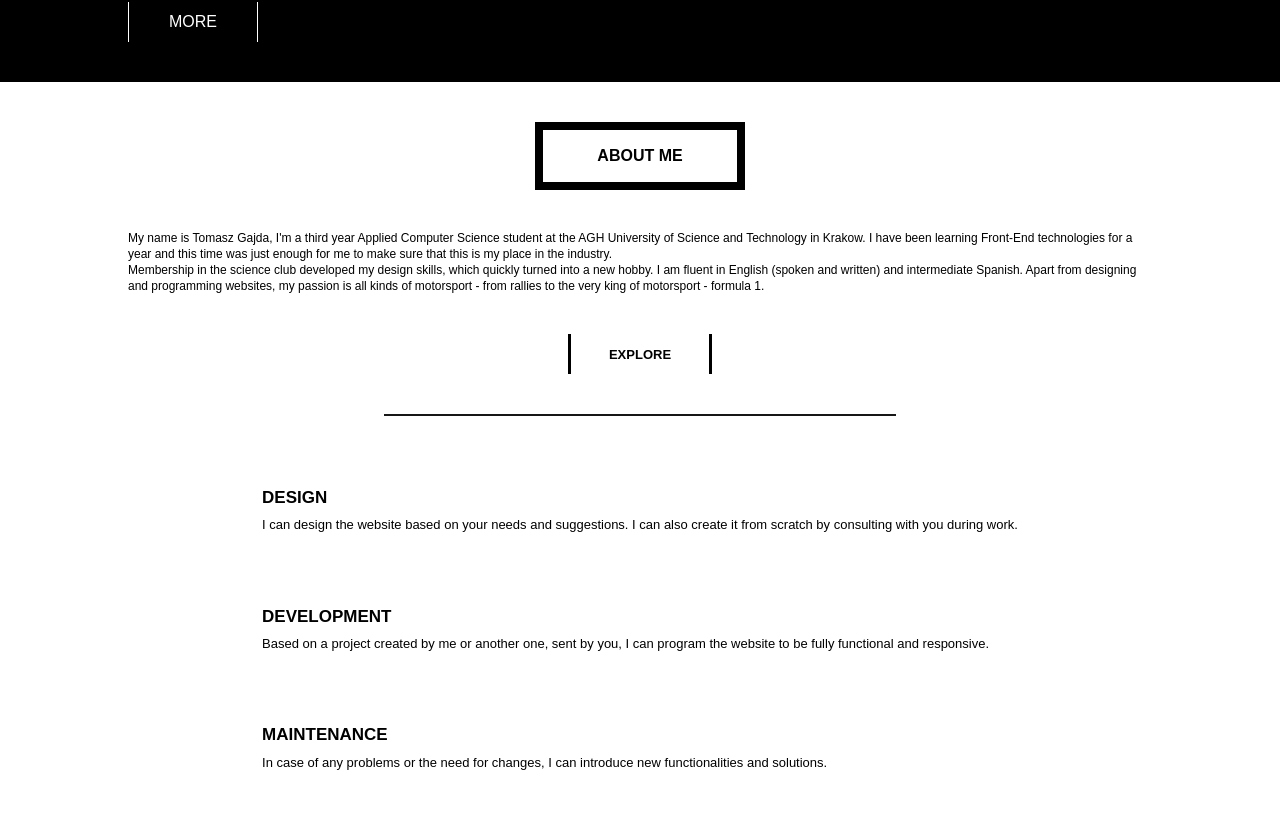
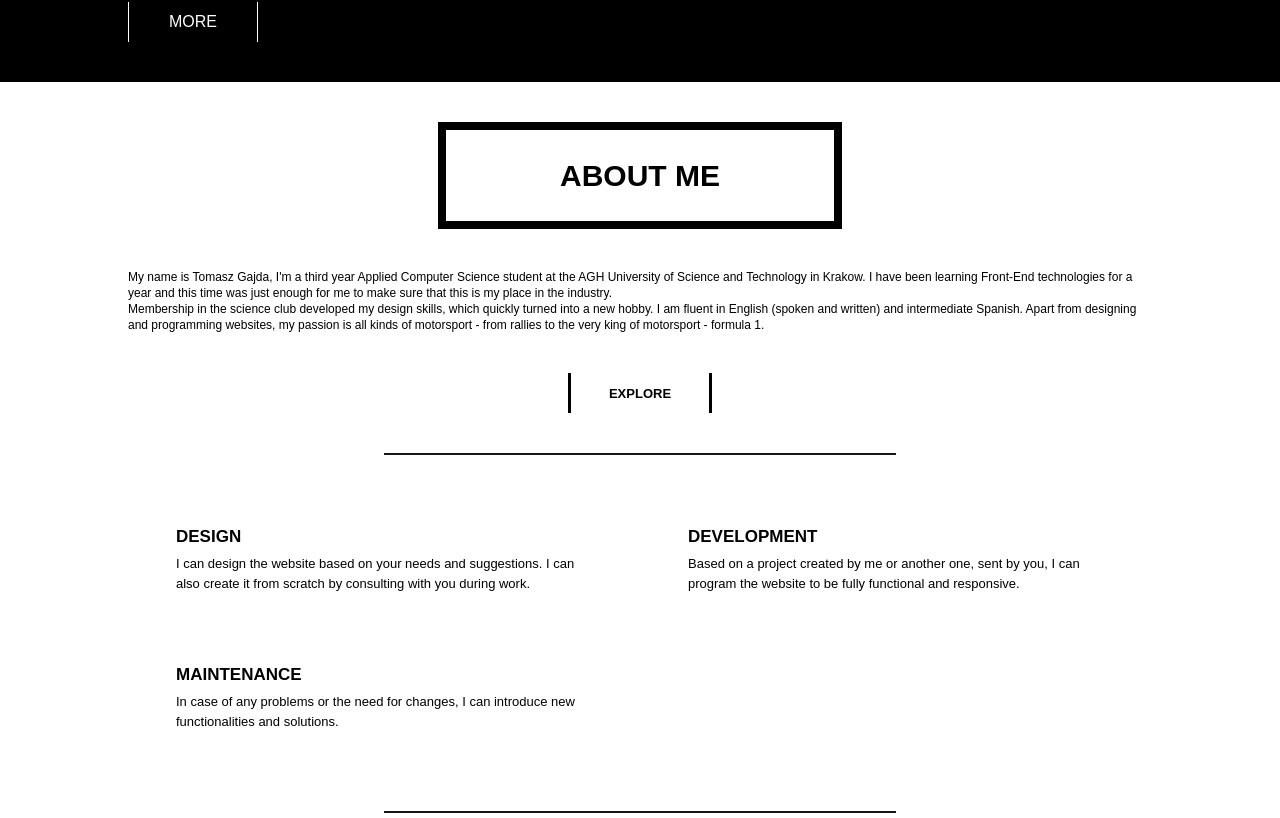
Before and after one commit to mojtabakhalilfar/privateWeb, a Next.js app: page / in a window 1280 px wide. Shown: the part 1022-1840 px from the top of the page. Built offline with nearby package versions, Linux system fonts and the light colour scheme.

Commit message:
Aboutme2

```diff
--- a/src/component/Headline.tsx
+++ b/src/component/Headline.tsx
@@ -2,8 +2,8 @@ import React from 'react'
 
 const Headline = ({ headline }: { headline: string }) => {
   return (
-    <div className='w-[210px] h-[68px] border-[8px] border-black flex items-center justify-center'>
-      <span className='font-bold leading-[127%] tracking-[43%] text-black '>{headline}</span>
+    <div className='w-[210px] sm:w-[404px]  h-[68px] sm:h-[107px] border-[8px] border-black flex items-center justify-center'>
+      <span className='font-bold sm:text-[30px] leading-[127%] tracking-[43%] text-black '>{headline}</span>
     </div>
   )
 }
--- a/src/pages/Aboutme.tsx
+++ b/src/pages/Aboutme.tsx
@@ -28,10 +28,10 @@ const Aboutme = () => {
         </p>
         <Button>EXPLORE</Button>
         <Sepaeator/>
-        <div>
+        <div className='sm:grid sm:grid-cols-2 sm:bg-center'>
           {
             abiltis.map((items) => (
-              <div className='flex flex-col items-start justify-around text-black py-10'>
+              <div className='flex flex-col items-start justify-around text-black py-10 sm:px-12'>
                 <span className='font-bold text-[17px] leading-[18%] pb-4'>{items.title}</span>
                 <p className='font-light text-[13px]'>{items.describtion}</p>
               </div>
```
